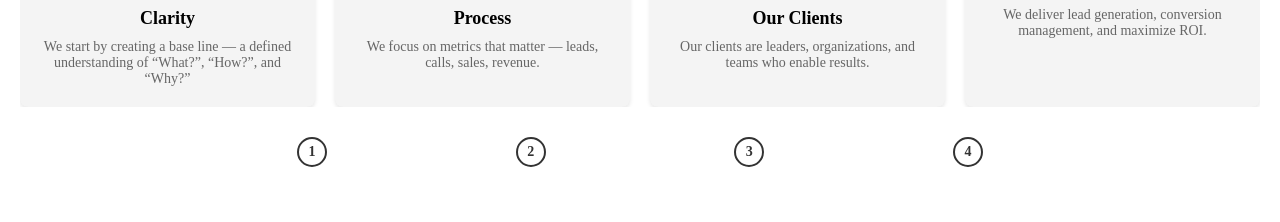
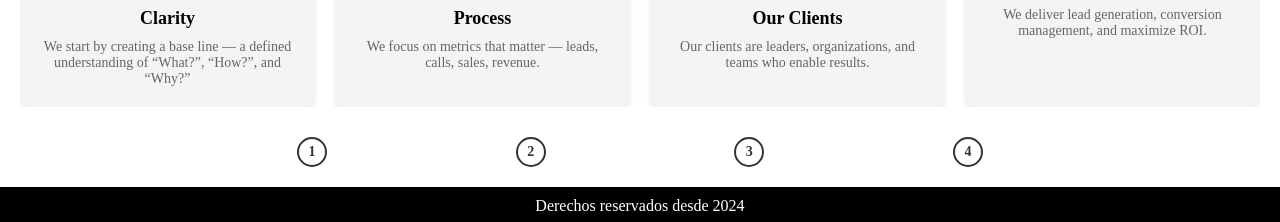
Before and after one commit to Rodrissj23/web-cm-nahi, a plain HTML site: page index.html in a window 1280 px wide. Shown: the part 1243-1465 px from the top of the page. Before the commit the page ends 1410 px from the top, so only its background shows below. Drawn offline with Linux system fonts and the light colour scheme.

Commit message:
segundo commit

```diff
--- a/css/estilo.css
+++ b/css/estilo.css
@@ -124,3 +124,14 @@ header h2{
     color: #333;
     margin: 0 7%;
   }
+footer{
+    background-color: black;
+    height: 35px;
+    text-align: center;
+    overflow: hidden;
+    margin-top: 20px;
+}
+footer p{
+    color: white;
+    padding: 10px;
+}
--- a/index.html
+++ b/index.html
@@ -69,7 +69,7 @@
         </div>
     </main>
     <footer>
-
+        <p>Derechos reservados desde 2024</p>
     </footer>
 </body>
 </html>
```
